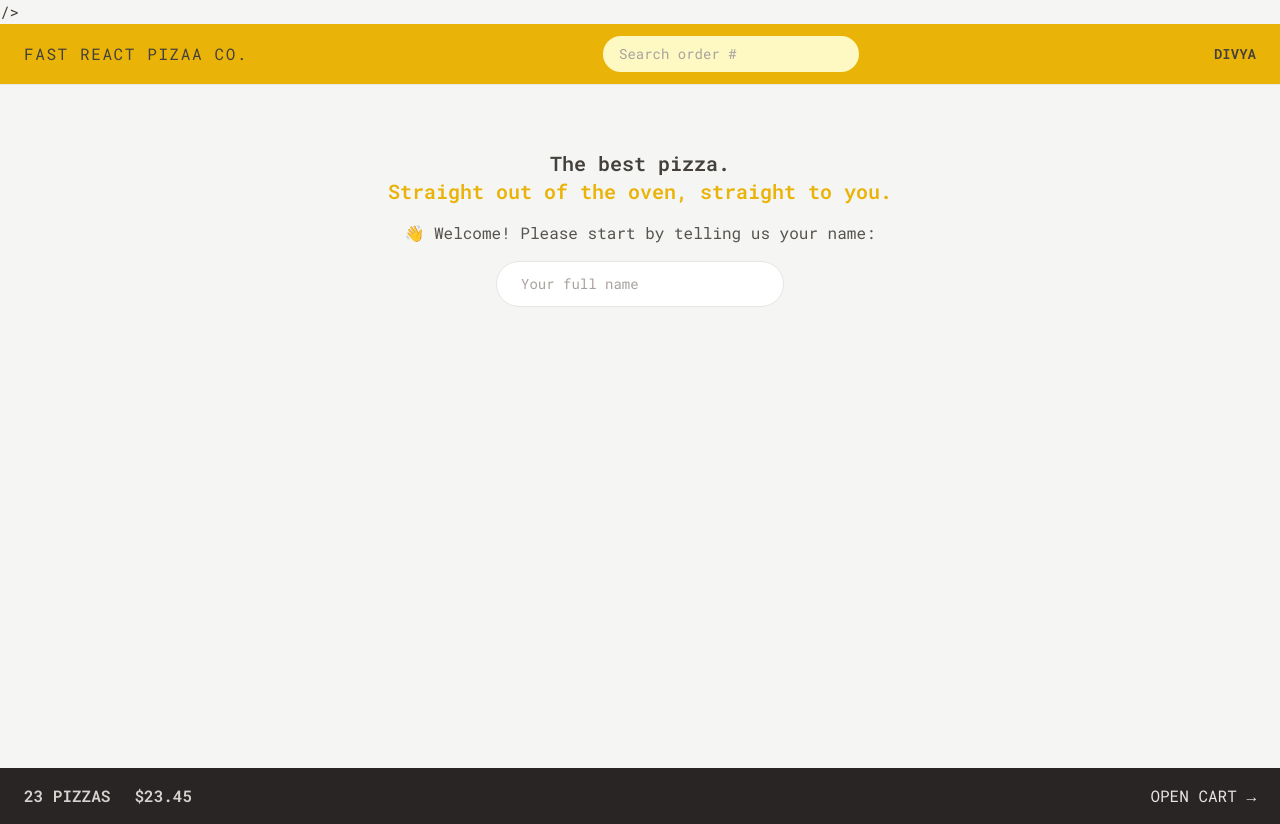
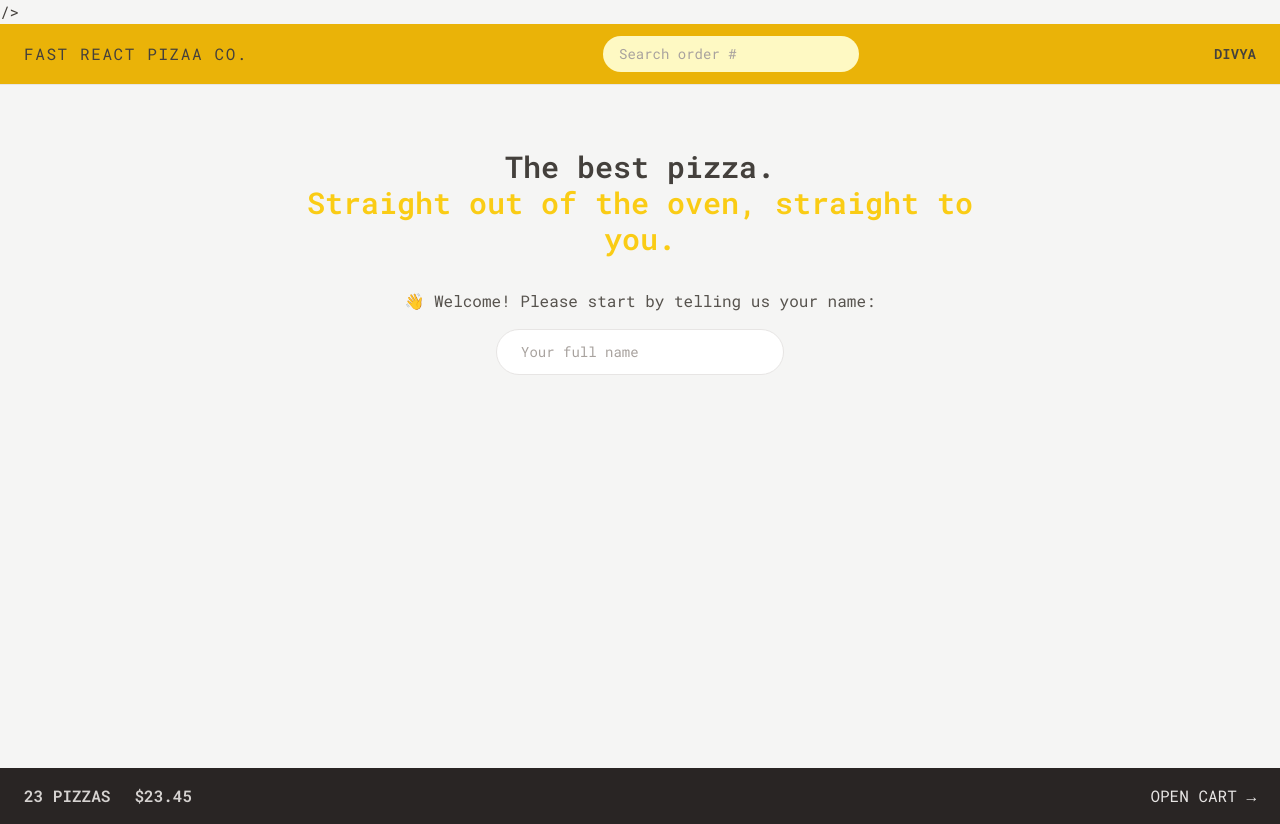
Before and after one commit to divyamotghare/fast-react-pizza, a React (Vite) app: page / in a window 1280 px wide. Built offline with nearby package versions, Linux system fonts and the light colour scheme.

Commit message:
added styles in home

```diff
--- a/src/UI/Home.jsx
+++ b/src/UI/Home.jsx
@@ -2,11 +2,11 @@ import CreateUser from '../features/user/CreateUser';
 
 function Home() {
   return (
-    <div className="my-10 text-center sm:my-16">
-      <h1 className="mb-4 text-center text-xl font-semibold">
+    <div className="my-10 px-4 text-center sm:my-16">
+      <h1 className="mb-8 text-xl font-semibold md:text-3xl">
         The best pizza.
         <br />
-        <span className="text-yellow-500">
+        <span className="text-yellow-400">
           Straight out of the oven, straight to you.
         </span>
       </h1>
```
